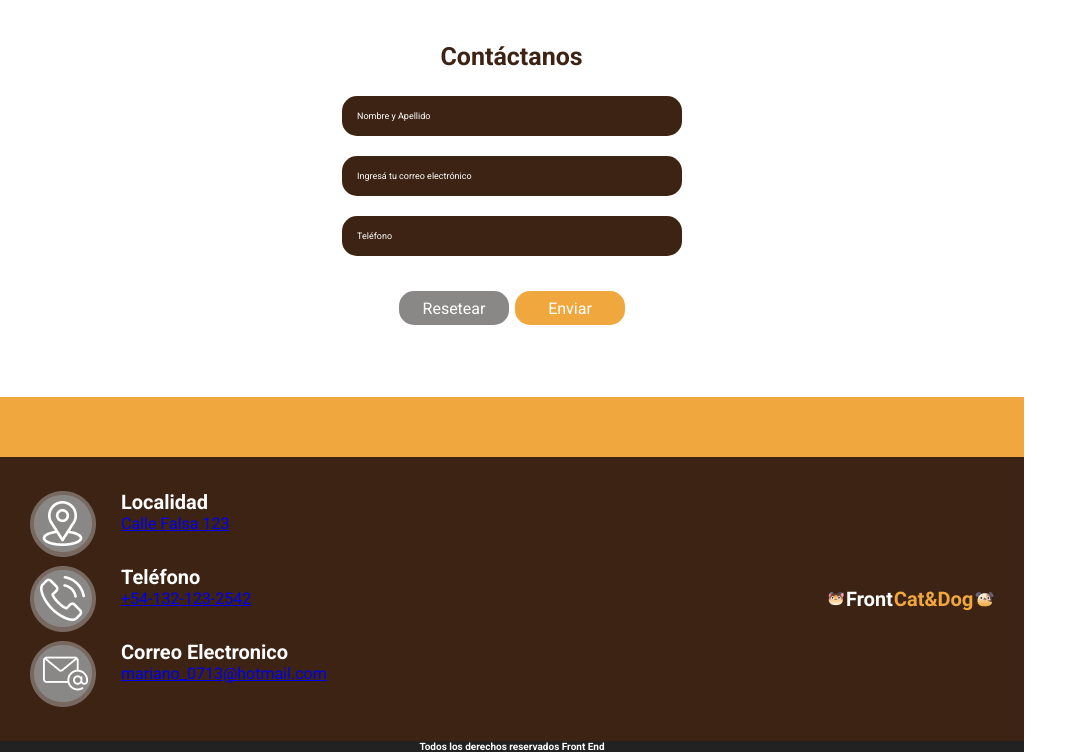
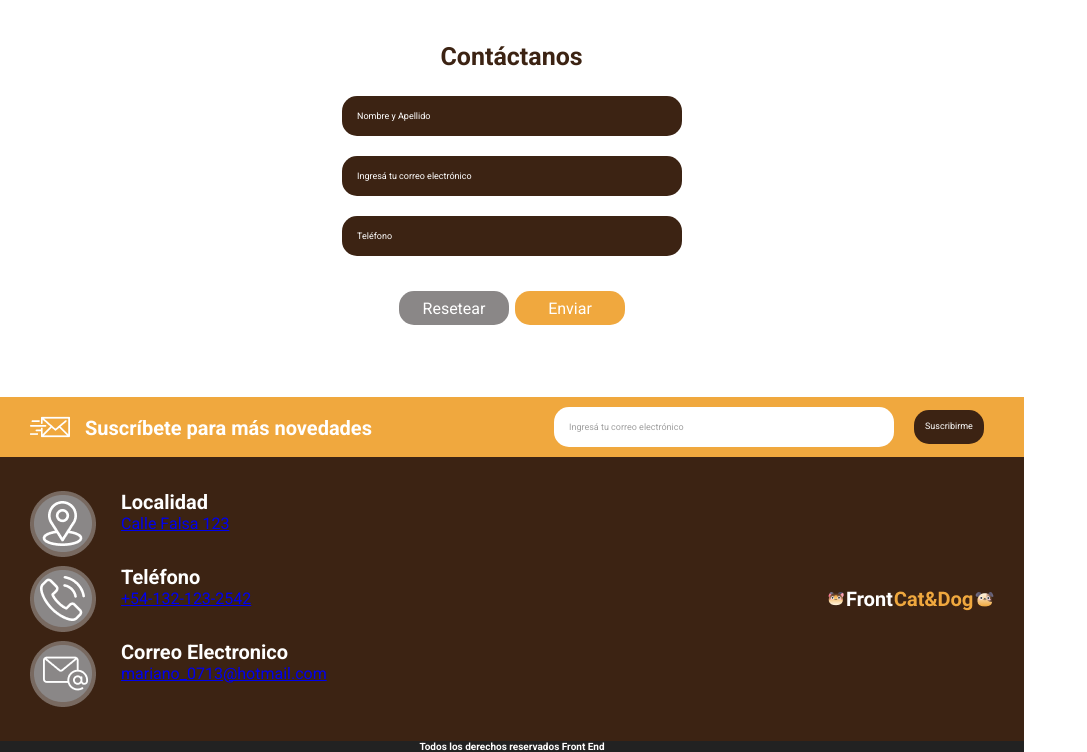
Before and after one commit to marianobolzico/digitalhouse, a plain HTML site: page Clase11s/index.html in a window 1280 px wide. Shown: the part 1036-1788 px from the top of the page, without its empty margins (0-1087 px from the left). Drawn offline with Linux system fonts and the light colour scheme.

Commit message:
actualizacion-suscripcion

```diff
--- a/Clase11s/css/style.css
+++ b/Clase11s/css/style.css
@@ -272,12 +272,90 @@ main{
 
 }
 
+/* ----------------------- SUSCRIPCION---------- */
 .suscripcion{
+    display: flex;
+    flex-direction: row;
+    align-items: center;
+    justify-content: space-between;
 
+    align-items: center;
     width: 1024px;
     height: 60px;
     background: #F0A83E;
 }
+
+
+.caja-sub {
+    display: flex;
+    height: 60px;
+    align-items: center;
+    justify-content: flex-start;
+    padding: 0px 10px;
+    margin: 0px 20px;
+
+}
+
+
+
+
+.logo-enviar-correo{
+
+    background-image: url(/img/enviar-correo\ 1.png);
+    width: 40px;
+    height: 40px;
+    margin-right: 15px;
+}
+
+.suscribete{
+    width: 288px;
+    height: 23px;
+    font-weight: 700;
+    font-size: 20px;
+    color: #FFFFFF;
+}
+
+
+
+
+
+
+
+.boton-correo{
+    width: 340px;
+    height: 40px;
+    background: #FFFFFF;
+    border-radius: 15px;
+    padding: 15px;
+    font-weight: 400;
+    font-size: 9px;
+    color: #A0A0A0;
+    margin: 10px;
+
+
+}
+
+.boton-suscribirme {
+    width: 70px;
+    height: 34px;
+    background: #3C2313;
+    border-radius: 15px;
+    padding: 11px;
+    font-weight: 400;
+    font-size: 9px;
+    color: #FFFFFF;
+    margin: 10px;
+
+}
+
+
+
+
+
+
+
+
+/* ----------------------- FOOTER---------- */
 footer{
     display: flex;
     flex-direction: column;
--- a/Clase11s/index.html
+++ b/Clase11s/index.html
@@ -15,8 +15,8 @@
             <p class="">Grandes ofertas en comederos</p>
 
             <ul id="lista-idioma" type="none">
-                 <li>Español</li>
-                 <li>ARG$</li>
+                 <li>Español <i class="fa-solid fa-angle-down"></i></li>
+                 <li>ARG$ <i class="fa-solid fa-angle-down"></i></li>
              </ul>
          </div>
          <div class="header-central" >
@@ -93,9 +93,18 @@
             </div>
         </div>
     </div>
-    <div class="suscripcion">
+    <section class="suscripcion">
+        <article class="caja-sub">
+            <p class="logo-enviar-correo"></p>
+            <p class="suscribete">Suscríbete para más novedades</p>
 
-    </div>
+        </article>
+        <article class="caja-sub">
+            <p class="boton-correo">Ingresá tu correo electrónico</p>
+            <p class="boton-suscribirme">Suscribirme</p>
+        </article>
+
+    </section>
 
 
 
```
Also changed, not shown: Clase11s/img/enviar-correo 1.png (added).
